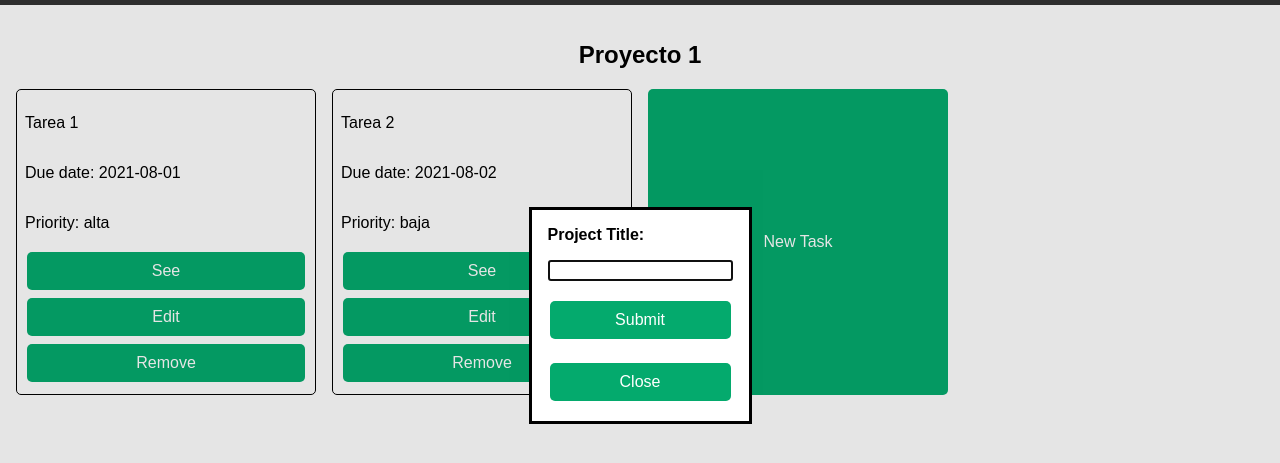
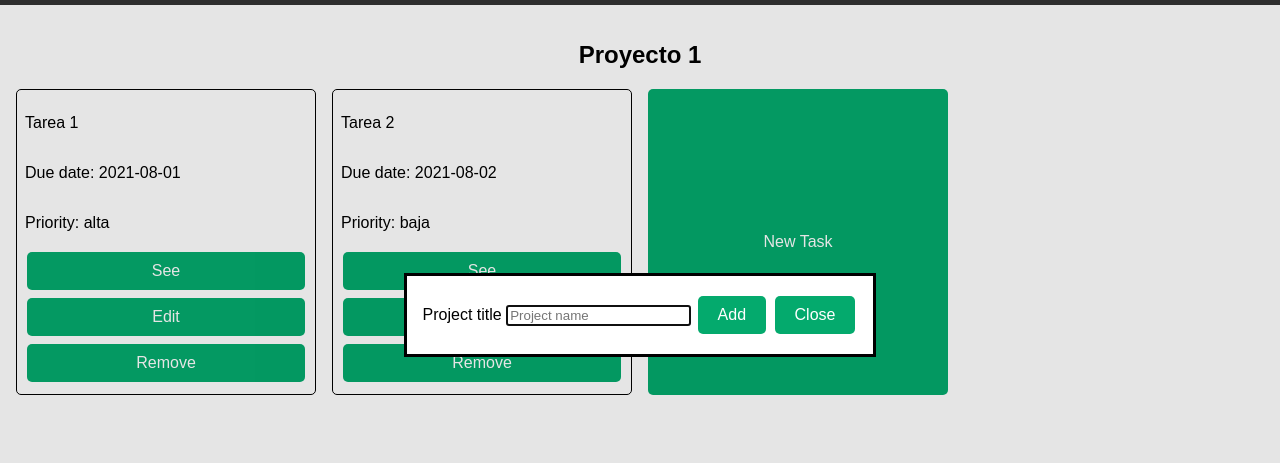
Before and after one commit to Juani-tech/todo-list, a website with bundled scripts: page dist/index.html in a window 1280 px wide. Both pictures are taken after a click on the button "Add project". Shown: the part 85-548 px from the top of the page. Built offline with nearby package versions, Linux system fonts and the light colour scheme.

Commit message:
add project validation

```diff
--- a/src/DOM_manipulation.js
+++ b/src/DOM_manipulation.js
@@ -12,44 +12,48 @@ export function addProjectToDropdown(project) {
     projectList.appendChild(newProject);
 }
 
-export function addNewProject() {
-    const content = document.getElementById('content');
-    const dialog = document.createElement('dialog');
-    const form = document.createElement('form');
-    const titleLabel = document.createElement('label');
-    const title = document.createElement('input');
-    const submit = document.createElement('button');
-    const close = document.createElement('button');
+// export function addNewProject() {
+//     const content = document.getElementById('content');
 
-    form.setAttribute('class', 'add-project-form');
+//     const dialog = document.createElement('dialog');
+//     const form = document.createElement('form');
+//     const titleLabel = document.createElement('label');
+//     const title = document.createElement('input');
+//     const submit = document.createElement('button');
+//     const close = document.createElement('button');
 
-    titleLabel.style = `
-        font-weight: bold;
-        font-size: 1rem;
-    `
+//     form.setAttribute('class', 'add-project-form');
+//     form.setAttribute('method', 'dialog');
+//     title.setAttribute('required', '');
+//     submit.setAttribute('type', 'submit');
+//     titleLabel.style = `
+//         font-weight: bold;
+//         font-size: 1rem;
+//     `
 
-    content.appendChild(dialog);
-    dialog.appendChild(form);
-    form.appendChild(titleLabel);
-    form.appendChild(title);
-    form.appendChild(submit);
-    form.appendChild(close);
-    content.appendChild(dialog);
-    dialog.showModal();
+//     dialog.appendChild(form);
+//     form.appendChild(titleLabel);
+//     form.appendChild(title);
+//     form.appendChild(submit);
+//     form.appendChild(close);
+//     content.appendChild(dialog);
+//     dialog.showModal();
 
-    titleLabel.innerHTML = "Project Title: ";
-    submit.innerHTML = "Submit";
-    close.innerHTML = "Close";
+//     titleLabel.innerHTML = "Project Title: ";
+//     submit.innerHTML = "Submit";
+//     close.innerHTML = "Close";
 
-    submit.addEventListener('click', () => {
-        const newProject = new Project(title.value);
-        addProjectToDropdown(newProject);
-        dialog.close();
-    });
-    close.addEventListener('click', () => {
-        dialog.close();
-    });
-}
+//     submit.addEventListener('click', (event) => {
+//         event.preventDefault();
+//         const newProject = new Project(title.value);
+//         addProjectToDropdown(newProject);
+//         dialog.close();
+
+//     });
+//     close.addEventListener('click', () => {
+//         dialog.close();
+//     });
+// }
 
 function addNewTaskButton(project, projectContainer) {
     const newTaskButton = document.createElement('button');
--- a/src/index.js
+++ b/src/index.js
@@ -1,10 +1,35 @@
 import './style.css';
-import { addNewProject, addProjectToDropdown, displayProject } from './DOM_manipulation.js';
+import { addProjectToDropdown, displayProject } from './DOM_manipulation.js';
 import {createNewProject, Todo, Project,} from './projects.js';
 
 
+
+
+
 const addProjectButton = document.getElementById('add-project-button');
-addProjectButton.addEventListener('click', addNewProject);
+// const submit = document.getElementById('add-new-project-button');
+const form = document.getElementById('add-project-form');
+const close = document.getElementById('close-new-project-button');
+const dialog = document.getElementById('add-project-dialog');
+const title = document.getElementById('project-title');
+addProjectButton.addEventListener('click', () => {
+    dialog.showModal();
+});
+
+form.addEventListener('submit', (event) => {
+    event.preventDefault();
+    const newProject = new Project(title.value);
+    addProjectToDropdown(newProject);
+    dialog.close();
+    form.reset();
+});
+close.addEventListener('click', () => {
+    dialog.close();
+});
+
+
+
+// addProjectButton.addEventListener('click', addNewProject);
 
 const proyecto1 = createNewProject("Proyecto 1");
 const task1 = new Todo("Tarea 1", "Descripcion 1", "2021-08-01", "alta", "Notas 1", ["item1", "item2"]);
```
Also changed, not shown: dist/index.html, dist/main.js.
